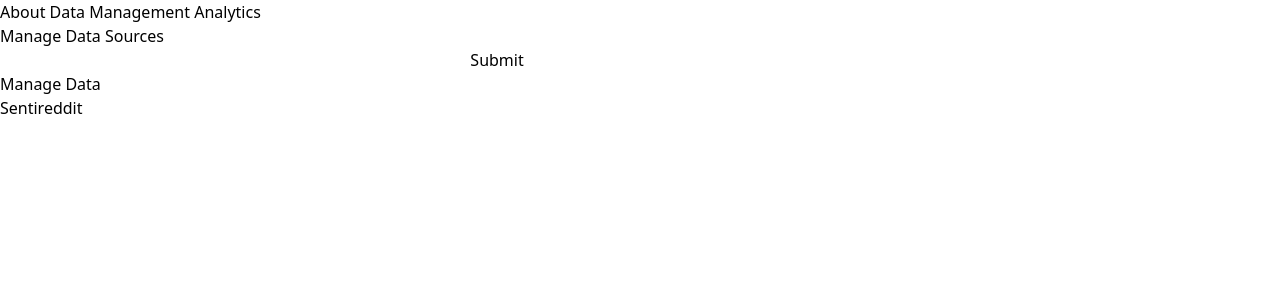
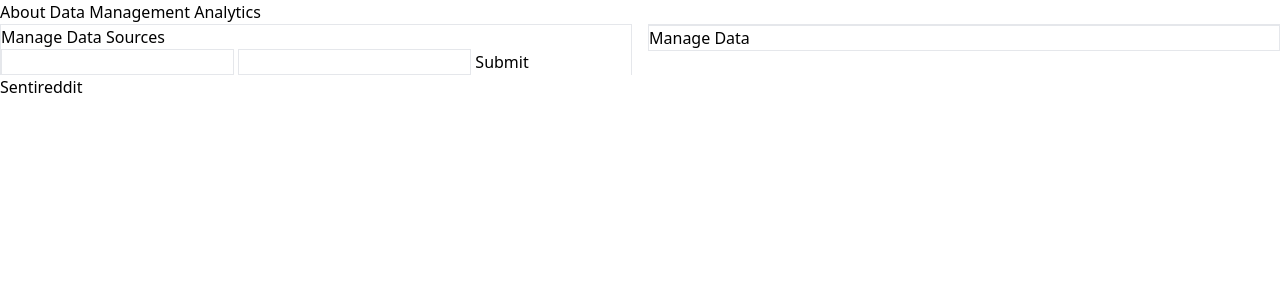
Before and after one commit to casrar/Sentireddit, a Flask app: page /data_management in a window 1280 px wide. Shown: the top 300 px of the page. Run offline with Flask 3, Linux system fonts and the light colour scheme; data that the repository does not hold is empty; parts of the project's set-up code (start-up, migrations or seed data) failed here and were passed over.

Commit message:
formatting data_managment WIP

```diff
--- a/src/static/styles.css
+++ b/src/static/styles.css
@@ -534,11 +534,111 @@ video {
   --tw-backdrop-sepia:  ;
 }
 
+.container {
+  width: 100%;
+}
+
+@media (min-width: 640px) {
+  .container {
+    max-width: 640px;
+  }
+}
+
+@media (min-width: 768px) {
+  .container {
+    max-width: 768px;
+  }
+}
+
+@media (min-width: 1024px) {
+  .container {
+    max-width: 1024px;
+  }
+}
+
+@media (min-width: 1280px) {
+  .container {
+    max-width: 1280px;
+  }
+}
+
+@media (min-width: 1536px) {
+  .container {
+    max-width: 1536px;
+  }
+}
+
+.mx-auto {
+  margin-left: auto;
+  margin-right: auto;
+}
+
 .block {
   display: block;
 }
 
-.bg-black {
-  --tw-bg-opacity: 1;
-  background-color: rgb(0 0 0 / var(--tw-bg-opacity));
+.flex {
+  display: flex;
 }
+
+.h-96 {
+  height: 24rem;
+}
+
+.max-h-48 {
+  max-height: 12rem;
+}
+
+.max-h-24 {
+  max-height: 6rem;
+}
+
+.max-h-96 {
+  max-height: 24rem;
+}
+
+.max-h-12 {
+  max-height: 3rem;
+}
+
+.flex-auto {
+  flex: 1 1 auto;
+}
+
+.basis-auto {
+  flex-basis: auto;
+}
+
+.columns-2 {
+  -moz-columns: 2;
+       columns: 2;
+}
+
+.columns-2xs {
+  -moz-columns: 18rem;
+       columns: 18rem;
+}
+
+.flex-col {
+  flex-direction: column;
+}
+
+.items-start {
+  align-items: flex-start;
+}
+
+.overflow-hidden {
+  overflow: hidden;
+}
+
+.overflow-y-auto {
+  overflow-y: auto;
+}
+
+.overflow-y-hidden {
+  overflow-y: hidden;
+}
+
+.border {
+  border-width: 1px;
+}
--- a/src/templates/data_management.html
+++ b/src/templates/data_management.html
@@ -7,23 +7,30 @@
 {{ super() }}
 {% endblock %}
 {% block content %}
-<div class="flex flex-row">
+<div class="columns-2 max-h-96">
     <!-- Data Source Section -->
+    <div class="container mx-auto border flex flex-col">
         <div>
             <h3>Manage Data Sources</h3>
+        </div>
+        <div>
             <form>
                 <label for="subreddit"></label>
-            <input type="text" id="subreddit" name="subreddit">
+                <input class="border" type="text" id="subreddit" name="subreddit">
                 <label for="searchterm"></label>
-            <input type="text" id="searchterm" name="searchterm">
+                <input class="border type="text" id="searchterm" name="searchterm">
                 <input type="submit" value="Submit">
             </form>
-        <div>
+        </div>
+        <div class="overflow-y-auto">
+            {% for item in context['data_sources'] %}
+                <div>{{ item }}</div>
+            {% endfor %}
             <!-- {{ context['data_sources']}} -->
         </div>
     </div>
     <!-- Data Section -->
-    <div>
+    <div class="container mx-auto border flex flex-col">
         <h3>Manage Data</h3>
         <div>
             <!-- {{ context['data']}} -->
```
Lines whose indentation alone changed are shown as unchanged.
